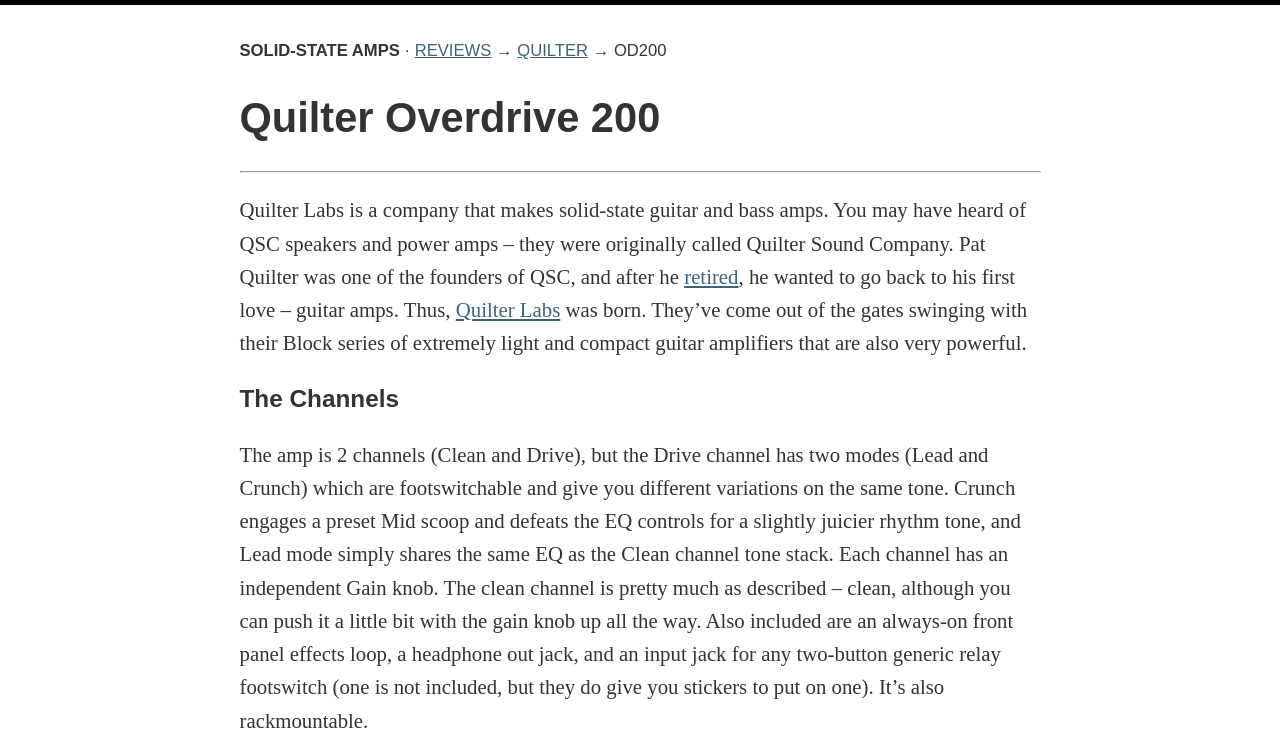
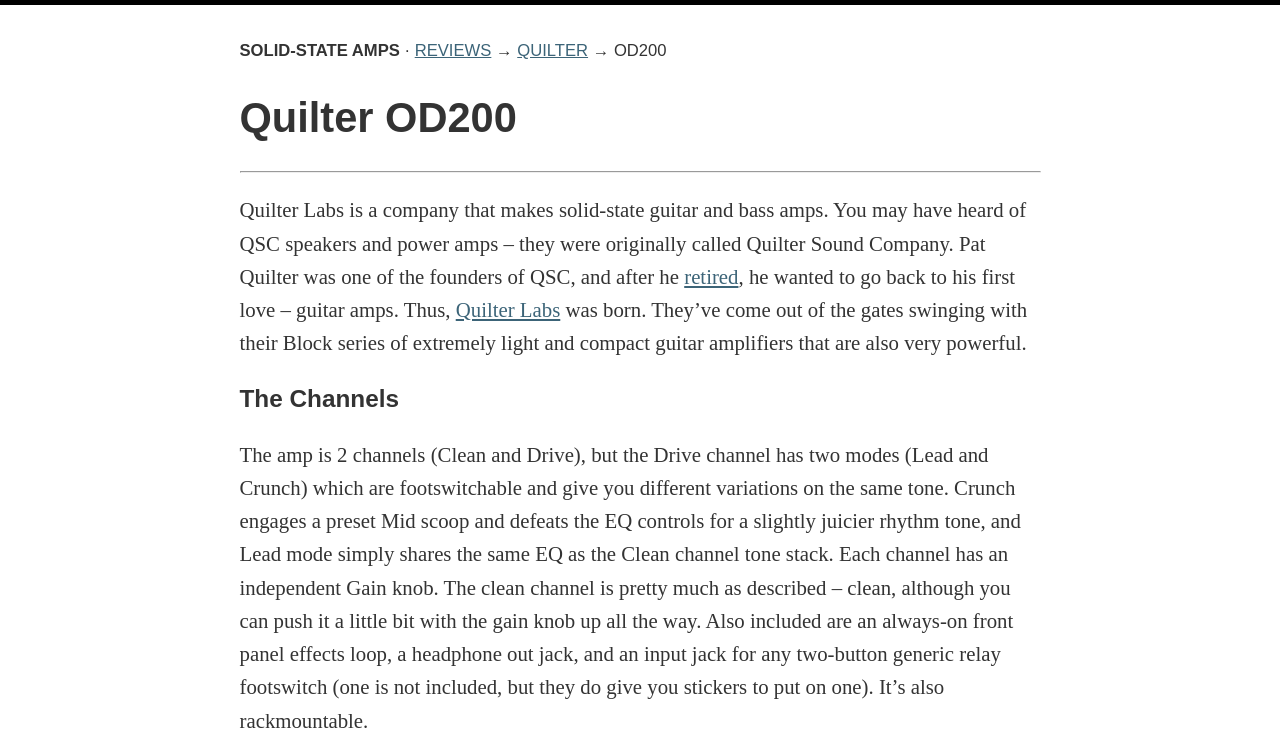
Before and after one commit to jeremyhoover/ssa, a plain HTML site: page index.html in a window 1280 px wide. Shown: the top 755 px of the page. Drawn offline with Linux system fonts and the light colour scheme; grey boxes are pictures that could not be loaded.

Commit message:
Update index.html

```diff
--- a/index.html
+++ b/index.html
@@ -15,7 +15,7 @@ a {color: #3C6478;}
 </head>
 <body>
 <nav><b>SOLID-STATE AMPS</b> · <a href="#">REVIEWS</a> → <a href="#">QUILTER</a> → OD200</nav>
-<h1>Quilter Overdrive 200</h1>
+<h1>Quilter OD200</h1>
 <hr>
 
 <p>Quilter Labs is a company that makes solid-state guitar and bass amps. You may have heard of QSC speakers and power amps – they were originally called Quilter Sound Company. Pat Quilter was one of the founders of QSC, and after he <a href="#">retired</a>, he wanted to go back to his first love – guitar amps. Thus, <a href="#">Quilter Labs</a> was born. They’ve come out of the gates swinging with their Block series of extremely light and compact guitar amplifiers that are also very powerful.</p>
```
